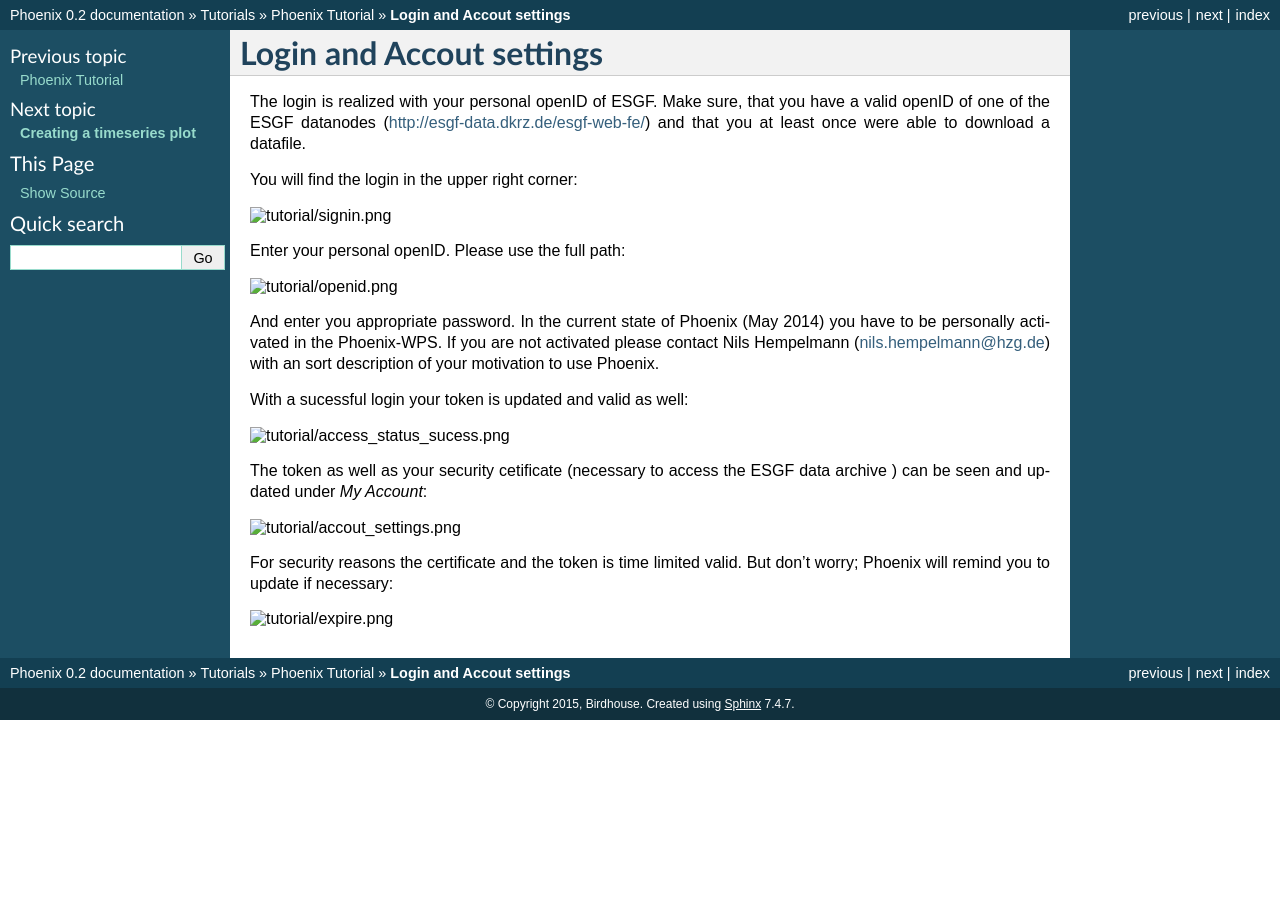
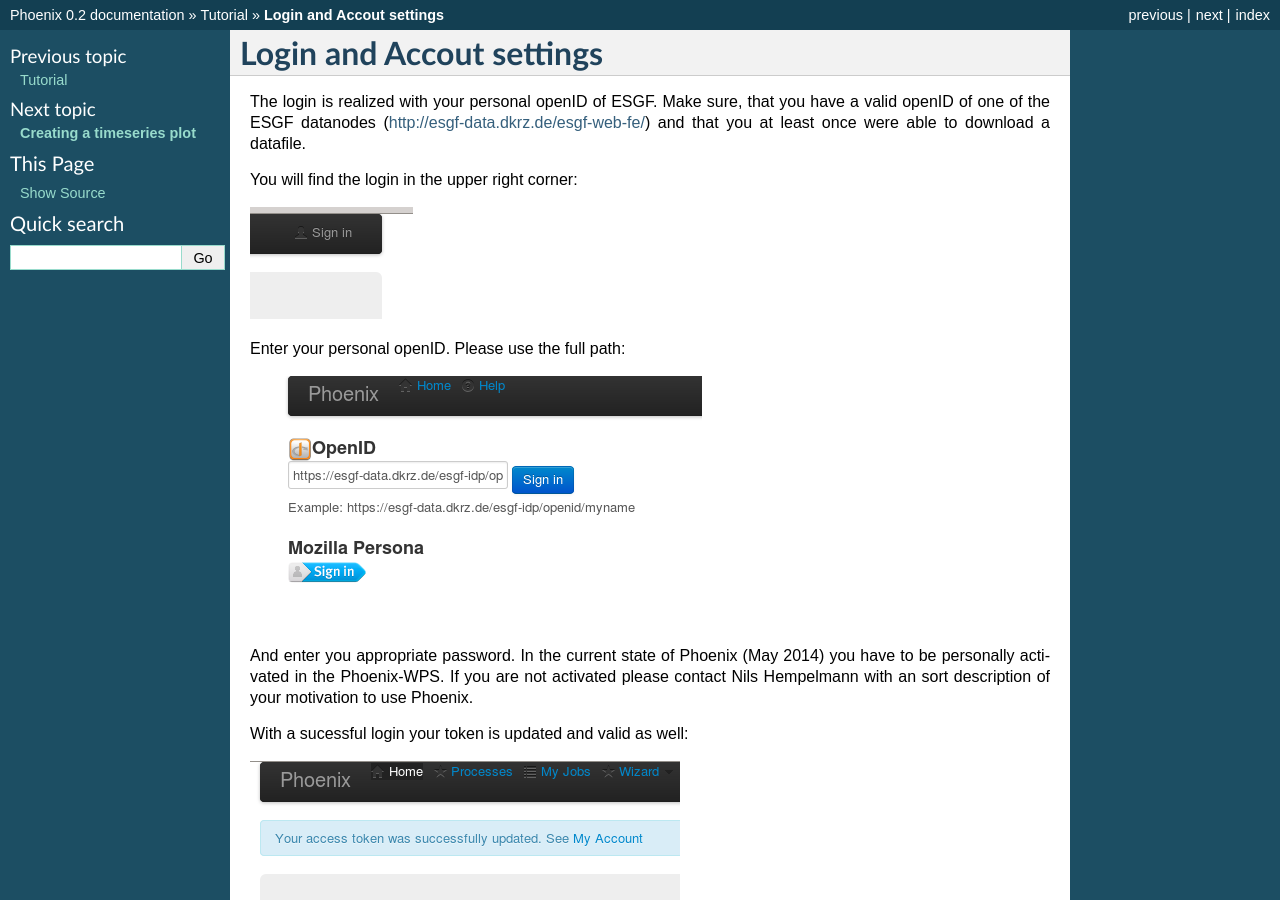
Before and after one commit to bird-house/pyramid-phoenix, a Sphinx documentation site: the page built from docs/source/tutorial/login.rst, in a window 1280 px wide and 900 px high. Built offline with Sphinx 7.4.7, drawn with Linux system fonts in a browser that asks for light colours.

Commit message:
cleaned up tutorial

```diff
--- a/docs/source/index.rst
+++ b/docs/source/index.rst
@@ -19,7 +19,7 @@
    installation
    configuration
    userguide
-   tutorial/index
+   tutorial
    troubleshooting
 
 Indices and tables
--- a/docs/source/tutorial/login.rst
+++ b/docs/source/tutorial/login.rst
@@ -7,24 +8,24 @@
 
 You will find the login in the upper right corner:
 
-.. image:: signin.png
+.. image:: ../_images/signin.png
 
 Enter your personal openID. Please use the full path:
 
-.. image:: openid.png
+.. image:: ../_images/openid.png
 
 And enter you appropriate password.
 In the current state of Phoenix (May 2014) you have to be personally activated in the Phoenix-WPS.
-If you are not activated please contact Nils Hempelmann (nils.hempelmann@hzg.de) with an sort description of your motivation to use Phoenix.
+If you are not activated please contact Nils Hempelmann with an sort description of your motivation to use Phoenix.
 
 With a sucessful login your token is updated and valid as well:
 
-.. image:: access_status_sucess.png
+.. image:: ../_images/access_status_sucess.png
 
 The token as well as your security cetificate (necessary to access the ESGF data archive ) can be seen and updated under *My Account*:
 
-.. image:: accout_settings.png
+.. image:: ../_images/accout_settings.png
 
 For security reasons the certificate and the token is time limited valid. But don't worry; Phoenix will remind you to update if necessary:
 
-.. image:: expire.png
+.. image:: ../_images/expire.png
```
Also changed, not shown: other parts of docs/source/tutorial/login.rst (+2 -1 lines), docs/source/tutorial.rst (added, +12 -0 lines), docs/source/tutorial/index.rst (deleted, +0 -14 lines), docs/source/tutorial/phoenix-tutorial.rst (deleted, +0 -16 lines), docs/source/tutorial/visualisation.rst (+10 -10 lines).
